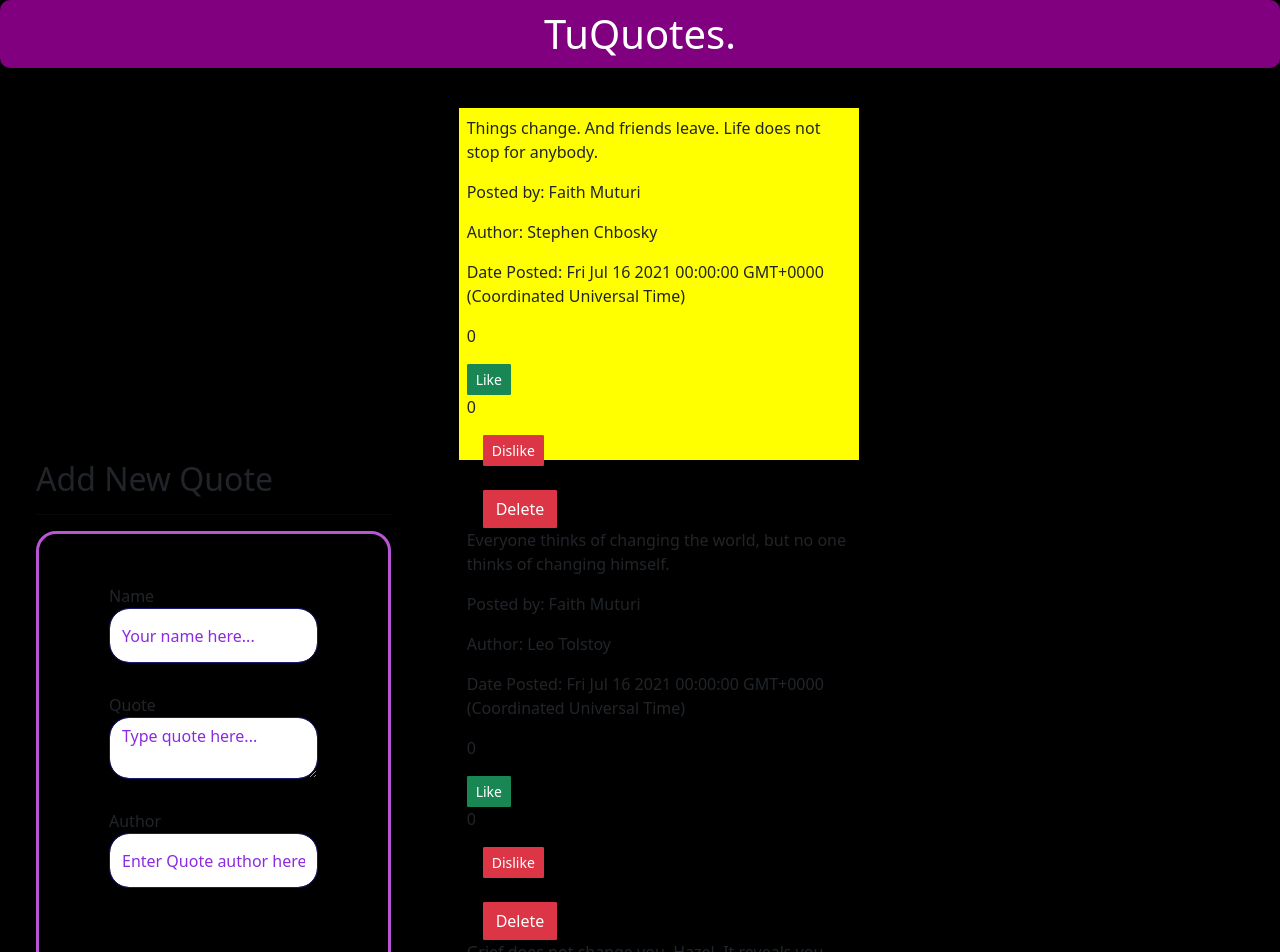
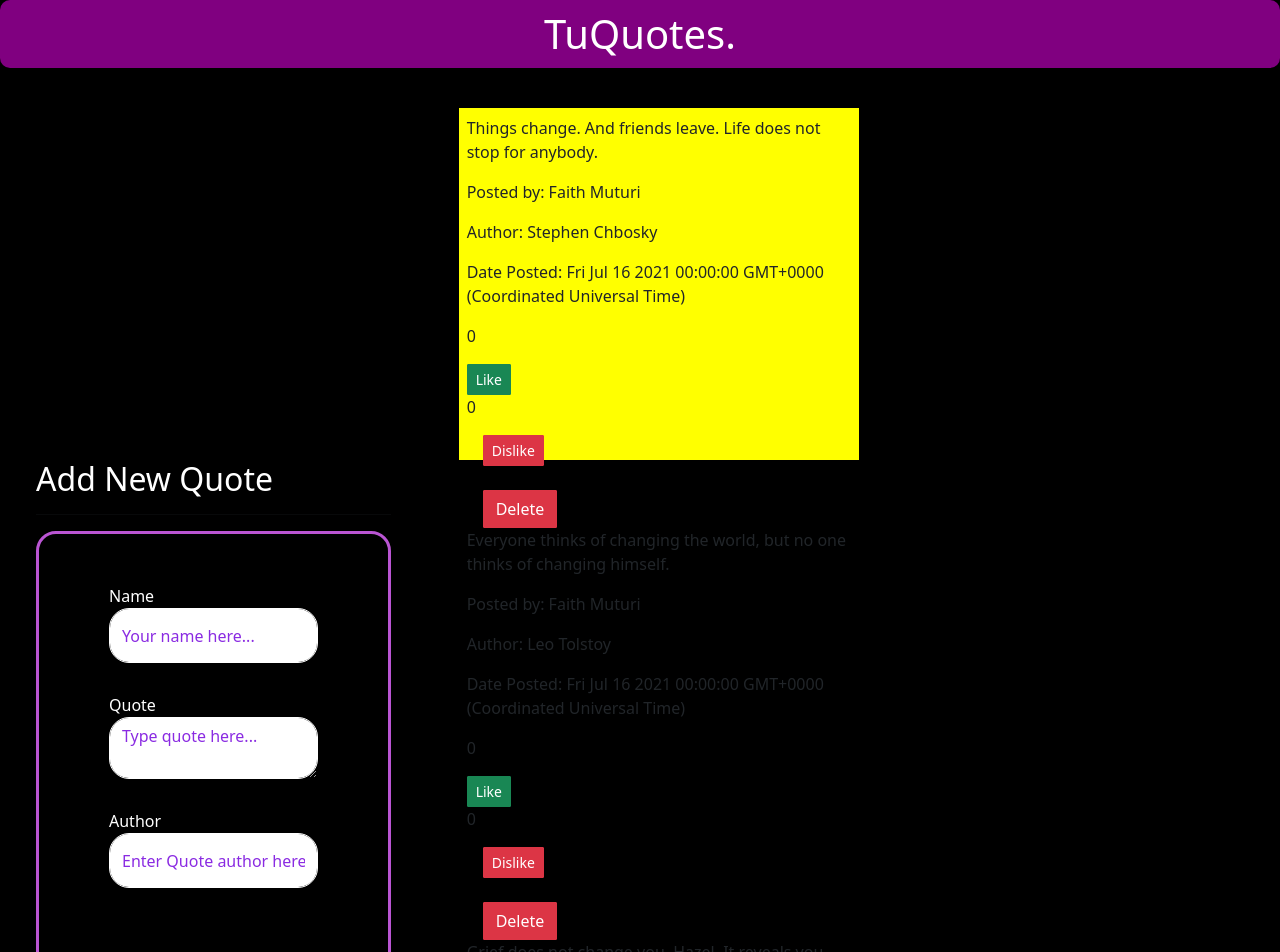
Before and after one commit to Muturi403/Quotes, an Angular app: page / in a window 1280 px wide. Shown: the top 952 px of the page. Built offline with nearby package versions, Linux system fonts and the light colour scheme.

Commit message:
rectified color in the form

```diff
--- a/src/app/quote-form/quote-form.component.css
+++ b/src/app/quote-form/quote-form.component.css
@@ -11,14 +11,14 @@ form {
 }
 
 input {
-  border-color: midnightblue;
+  border-color: white;
   border-radius: 20px;
   height: 55px;
   color: blueviolet;
 }
 
 textarea {
-  border-color: midnightblue;
+  border-color: white;
   border-radius: 20px;
   color: blueviolet;
 }
@@ -45,3 +45,7 @@ textarea::placeholder {
   display: flex;
   align-items: center;
 }
+
+.heading, .description, .name{
+	color: white;
+}
--- a/src/app/quote-form/quote-form.component.html
+++ b/src/app/quote-form/quote-form.component.html
@@ -3,7 +3,7 @@
   <hr>
   <form (ngSubmit)='submitQuote()'>
     <div class="form-group">
-      <label for="name">Name</label>
+      <label for="name" class="name">Name</label>
       <input type="text" placeholder="Your name here..." required class="form-control" id="name" [(ngModel)]="newQuote.name" name="newQuote.name" #name="ngModel" minlength="3">
       <div *ngIf="name.invalid && name.dirty" class="alert alert-danger">
         <div *ngIf="name.errors.required">
@@ -15,7 +15,7 @@
       </div>
     </div>
     <div class="form-group">
-      <label for="description">Quote</label>
+      <label for="description" class="description">Quote</label>
       <textarea class="form-control" placeholder="Type quote here..." id="quote" rows="2" required [(ngModel)]="newQuote.phrase" name="newQuote.phrase" #quote="ngModel"></textarea>
       <div *ngIf="quote.invalid && quote.dirty" class="alert alert-danger">
         <div *ngIf="quote.errors.required">
@@ -24,7 +24,7 @@
       </div>
     </div>
     <div class="form-group">
-      <label for="name">Author</label>
+      <label for="name" class="name">Author</label>
       <input type="text" placeholder="Enter Quote author here..." required class="form-control" id="author" [(ngModel)]="newQuote.author" name="newQuote.author" #author="ngModel">
       <div *ngIf="author.invalid && author.dirty" class="alert alert-danger">
         <div *ngIf="author.errors.required">
```
